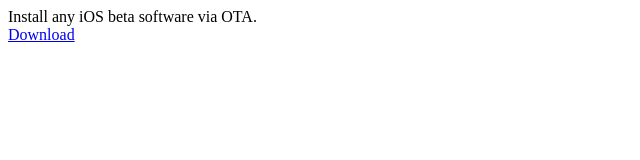
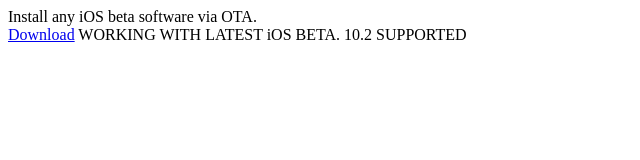
Before and after one commit to albyvar/applebeta, a plain HTML site: page index.html in a window 1280 px wide. Shown: the whole page, without its empty margins (0-640 px from the left). Drawn offline with Linux system fonts and the light colour scheme.

Commit message:
Update index.html

```diff
--- a/index.html
+++ b/index.html
@@ -2,3 +2,4 @@
 <html xmlns="http://www.w3.org/1999/xhtml">
 <div>Install any iOS beta software via OTA.</div>
 <a href="file/beta.mobileconfig">Download</a>
+  WORKING WITH LATEST iOS BETA. 10.2 SUPPORTED
```
